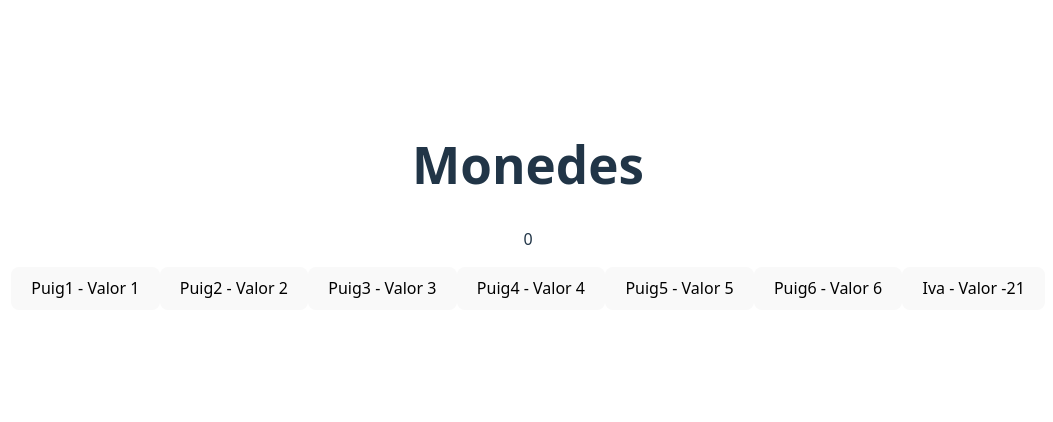
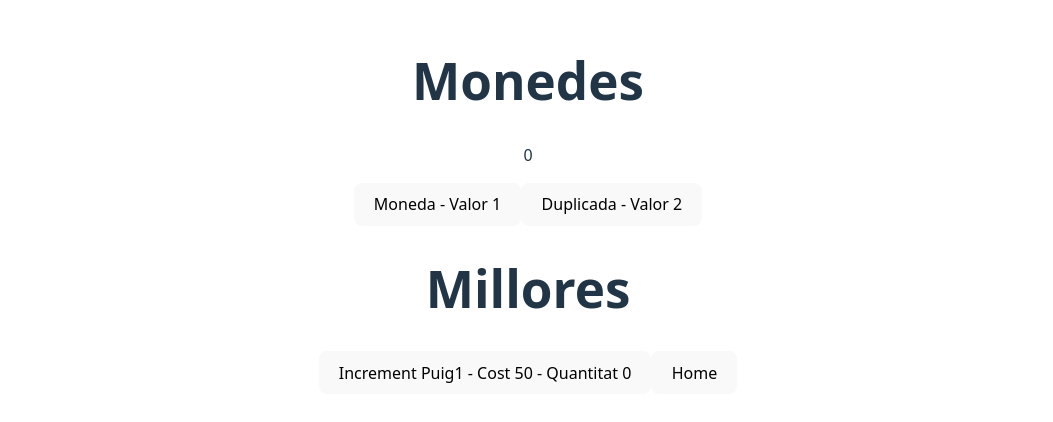
Before and after one commit to mgrl39/puigclicker, a React (Vite) app: page /joc in a window 1280 px wide. Shown: the part 194-616 px from the top of the page, without its empty margins (112-1165 px from the left). Built offline with nearby package versions, Linux system fonts and the light colour scheme.

Commit message:
canvis al codi, modificat Millora.tsx Moneda.tsx Joc.tsx

```diff
--- a/src/components/Millora.tsx
+++ b/src/components/Millora.tsx
@@ -1,13 +1,11 @@
-interface Millora {
-    id: number;
-}
-
-import { useState } from "react";
-
-function Millora() {
-    const [millora, setMillora] = useState<Millora>();
-
-    return null;
+// nombre, coste, click y cuantas mejora llevamos
+function Millora({ nom, cost, click, millores }: { nom: string, cost: number,  click: () => void,  millores: number }) {
+    /* Vamos a devolver un codigo HTML. */
+    return (
+    <button onClick={click}>
+        {nom} - Cost {cost} - Quantitat {millores}
+    </button>
+    )
 }
 
 export default Millora;
--- a/src/components/Moneda.tsx
+++ b/src/components/Moneda.tsx
@@ -7,6 +7,7 @@ function Moneda({ nom, valor, click }: { nom: string, valor: number, click: () =
     return (
     // Mostramos el nombre y queremos mostrar mas info
     // Estamos mostrando CUANTO VALE DARLE. NO CUANTOS TENGO.
+    // La moneda en si no era nada
     <button onClick={click}>
         {nom} - Valor {valor}
     </button>
--- a/src/pages/Joc/Joc.tsx
+++ b/src/pages/Joc/Joc.tsx
@@ -10,6 +10,8 @@ import { useState } from 'react';
 import './Joc.css'
 import Moneda from '../../components/Moneda';
 import TipoMonedaModel from '../../models/TipoMonedaModel';
+import { Link } from 'react-router-dom';
+import Millora from '../../components/Millora';
 
 /* Aquesta és la funció del joc. Aixo vol dir que si es fa click en el boto, es cridara
  a la funció setMonedes i es sumara 1 a el valor de monedes */
@@ -20,21 +22,26 @@ function Joc() {
      * Aixo s'anomena useState, ja que a React fem us d'estats.
      */
     const [monedes, setMonedes] = useState<number>(0);
-
+    // Lo hacemos en un estado porquelo queremos modificar y visualizar.
+    const [millores, setMillores] = useState({ puig1Mejora: 0 });
     /*
      * La potencia d'aixo es informacio de API.
      */
     const tipusMoneda : TipoMonedaModel[] = [
-        { nom: "Puig1", valor: 1 },
-        { nom: "Puig2", valor: 2 },
-        { nom: "Puig3", valor: 3 },
-        { nom: "Puig4", valor: 4 },
-        { nom: "Puig5", valor: 5 },
-        { nom: "Puig6", valor: 6 },
-        { nom: "Iva", valor: -21 },
+        { nom: "Moneda", valor: 1 + millores.puig1Mejora},
+        { nom: "Duplicada", valor: 2 },
+        /*
+        { nom: "Millorada", valor: 3 },
+        { nom: "Cuatre Alhora", valor: 4 },
+        { nom: "Generadora", valor: 5 },
+        { nom: "Bonus Alt", valor: 6 },
+        { nom: "Humilde", valor: 0},
+        { nom: "Negativa", valor: -21 },
+        */
     ]
     /* Aquesta és la funció que renderitza el joc. */
     return (
+        // Aquesta es la estructura del joc.
         <div>
             <h1>Monedes</h1>
             <p>{monedes}</p>
@@ -45,6 +52,21 @@ function Joc() {
                     )} />
                 ))
             }
+            <h1>Millores</h1>
+            <Millora
+                nom="Increment Puig1"
+                cost={50}
+                millores={millores.puig1Mejora}
+                click={() => {
+                    if (monedes >= 50) {
+                        setMillores({puig1Mejora: millores.puig1Mejora + 1})
+                        setMonedes(monedes - 50);
+                    } else alert("No tens suficients credits!\nGuanya diners!!!");
+                }}
+            />
+            <Link to="/">
+                <button>Home</button>
+            </Link>
         </div>
     );
 }
```
